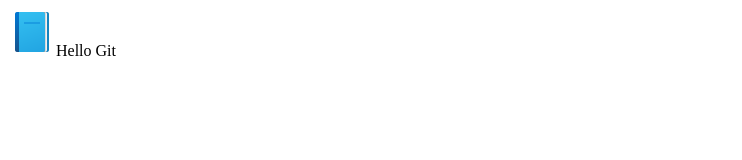
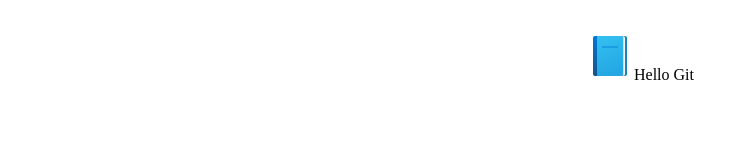
Before and after one commit to code2moksha/git, a website: page index.html in a window 1280 px wide. Shown: the whole page, without its empty margins (0-742 px from the left). Drawn offline with Linux system fonts and the light colour scheme.

Commit message:
style added to header

```diff
--- a/index.html
+++ b/index.html
@@ -3,10 +3,11 @@
   <meta charset="UTF-8">
   <meta http-equiv="X-UA-Compatible" content="IE=edge">
   <meta name="viewport" content="width=device-width, initial-scale=1.0">
+  <link rel="stylesheet" href="style.css">
   <title>Document</title>
 </head>
 <body>
-  <header class=""><img src="book.png">Hello Git</header>
+  <header class="main-header"><div><img src="book.png">Hello Git</div></header>
 
 </body>
 </html>
--- a/style.css
+++ b/style.css
@@ -3,3 +3,10 @@
 *::after {
   box-sizing: inherit;
 }
+.main-header{
+  width:100%;
+  height: 100px;
+  display: flex;
+  align-items: center;
+  justify-content: center;
+}
```
